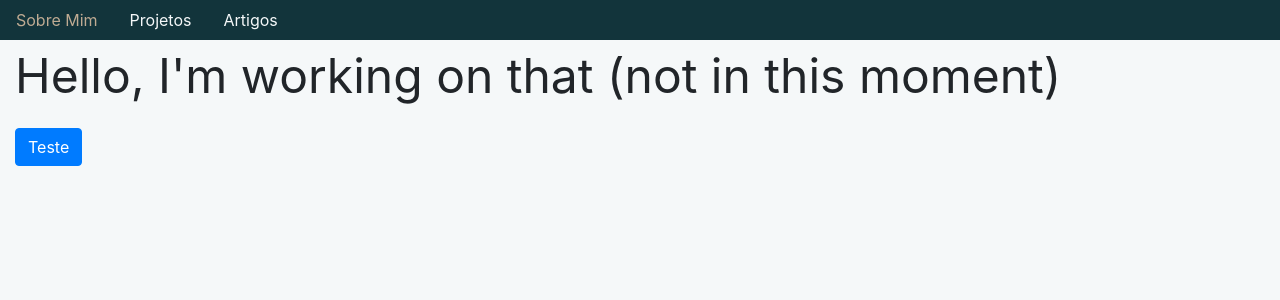
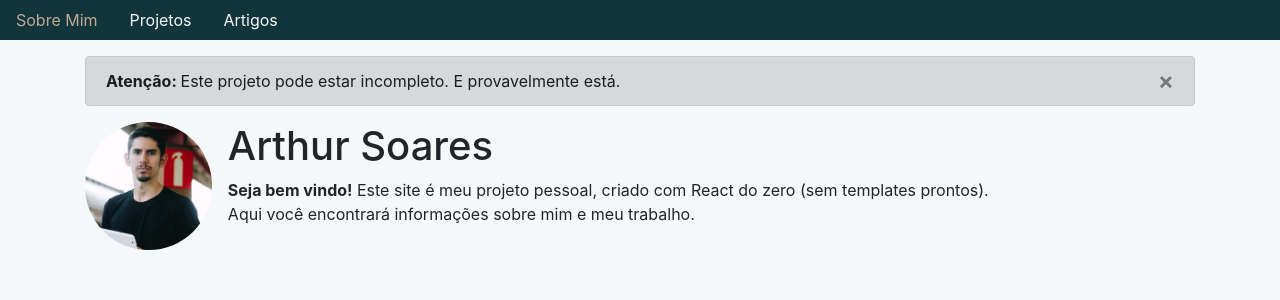
Before and after one commit to arthursoas/arthursoas.github.io, a React (Create React App) app: page / in a window 1280 px wide. Shown: the top 300 px of the page. Built offline with nearby package versions, Linux system fonts and the light colour scheme.

Commit message:
Initiating profile page

```diff
--- a/src/modules/home/index.tsx
+++ b/src/modules/home/index.tsx
@@ -1,13 +1,36 @@
 import React, { Component } from 'react';
-import Button from 'react-bootstrap/Button';
+import Alert from 'react-bootstrap/Alert';
+import Container from 'react-bootstrap/Container';
 
-export default class Home extends Component {
+import  MeImage from '../../assets/images/me.png';
+
+type HomeState = { showAlert: boolean };
+export default class Home extends Component<{}, HomeState> {
+  constructor(props: any) {
+    super(props);
+
+    this.state = {
+      showAlert: true
+    };
+  };
+
   render() {
     return (
-      <div>
-        <p className="f1">Hello, I'm working on that (not in this moment)</p>
-        <Button>Teste</Button>
-      </div>
+      <Container className="mt3">
+        { this.state.showAlert &&
+          <Alert variant="dark" dismissible onClose={() => this.setState({...this.state, showAlert: false})}>
+            <b>Atenção: </b>Este projeto pode estar incompleto. E provavelmente está.
+          </Alert>
+        }
+        <div className="flex">
+          <img src={MeImage} className="h4 br-pill mr3" alt="Direction Sign"/>
+          <div className="flex-column">
+            <h1>Arthur Soares</h1>
+            <p className="mb0"><b>Seja bem vindo!</b> Este site é meu projeto pessoal, criado com React do zero (sem templates prontos).</p>
+            <p className="mb0">Aqui você encontrará informações sobre mim e meu trabalho.</p>
+          </div>
+        </div>
+      </Container>
     );
-  }
-}
+  };
+};
--- a/src/modules/not_found/index.tsx
+++ b/src/modules/not_found/index.tsx
@@ -11,5 +11,5 @@ export default class Notfound extends Component {
         <p className="f4-ns tc">Oops. Você parece estar perdido. <a href="/">Clique aqui</a> para retornar a página inical.</p>
       </div>
     );
-  }
-}
+  };
+};
```
Also changed, not shown: src/assets/images/me.png (added).
